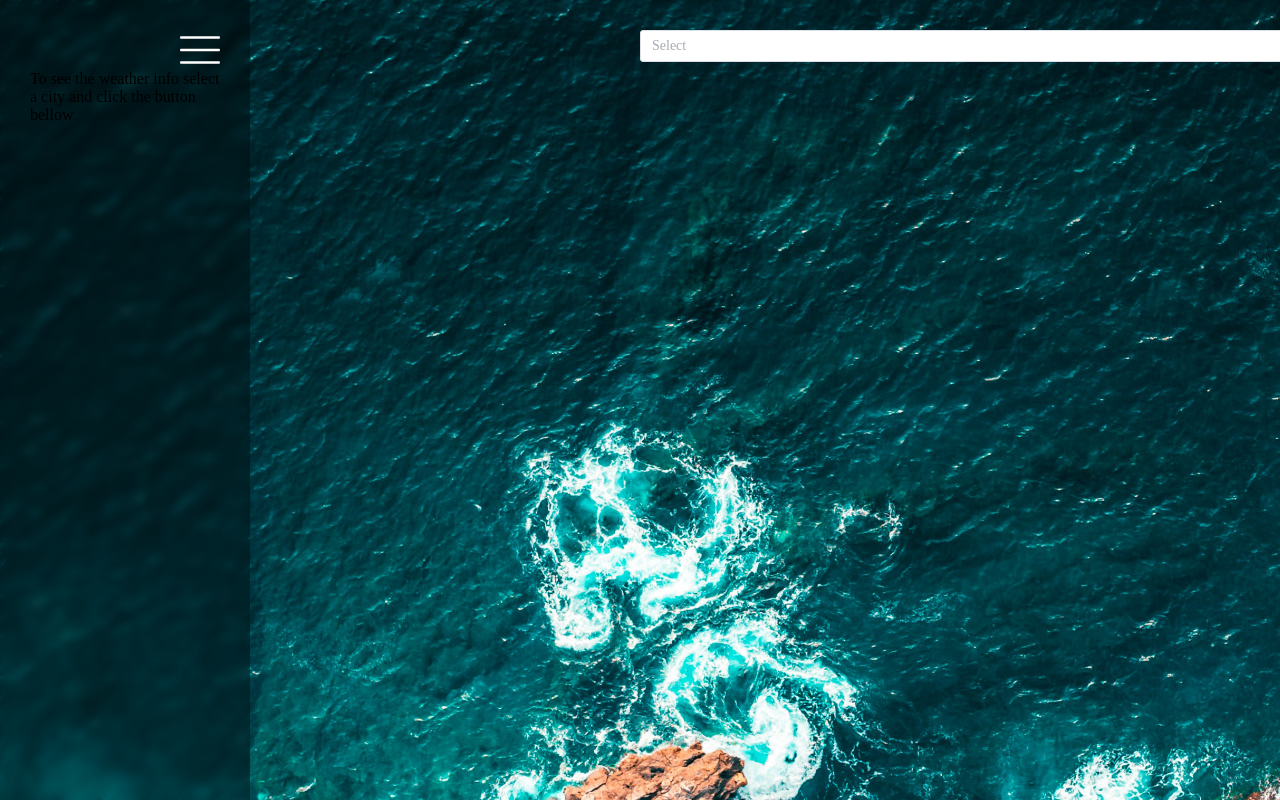
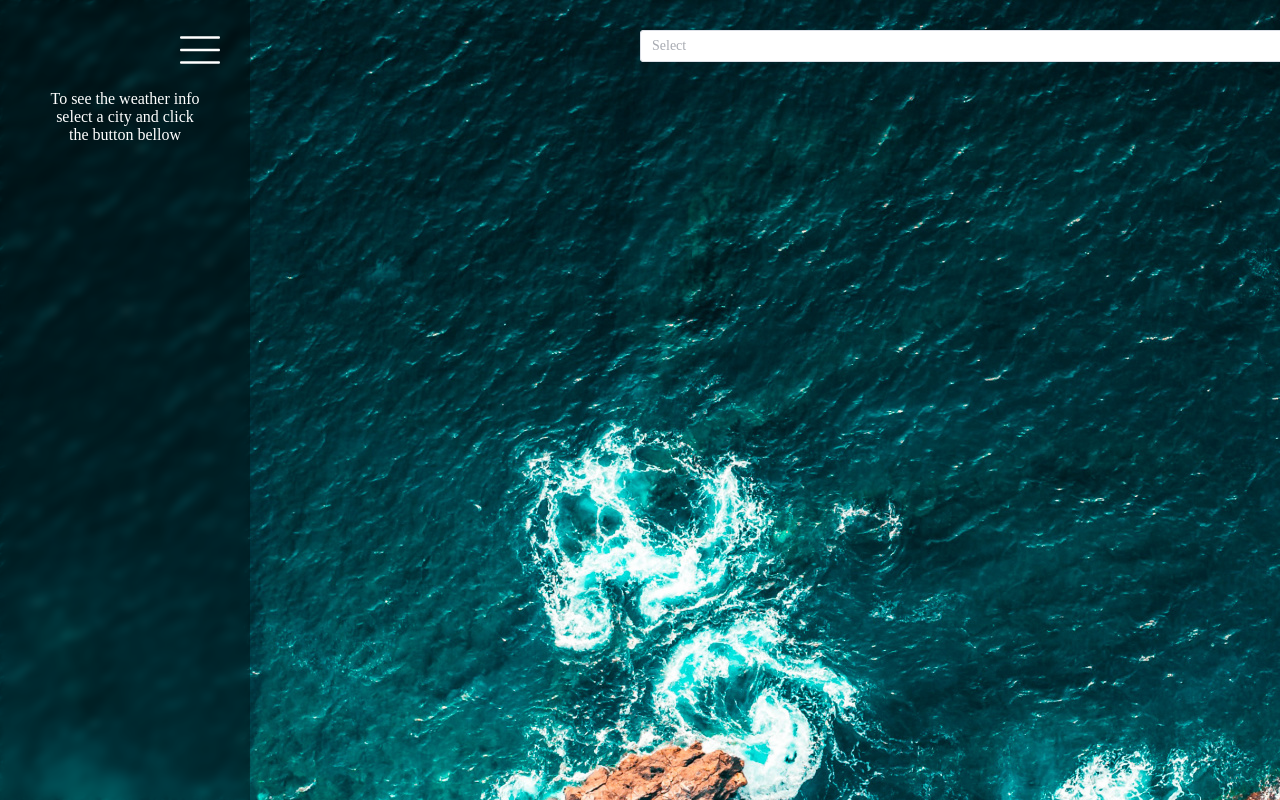
Before and after one commit to anastas4483/weather, a Vue app: page / in a window 1280 px wide. Shown: the top 800 px of the page. Built offline with nearby package versions, Linux system fonts and the light colour scheme.

Commit message:
fix styles

```diff
--- a/src/components/Properties.vue
+++ b/src/components/Properties.vue
@@ -19,7 +19,7 @@ export default defineComponent({
     <div class="temperatureValue">
       <span class="value"> {{ weather.temperature }} </span>°C
     </div>
-    <div class="detail">
+    <div class="detail" :class="{ expanded: isOpen }">
       <span class="property windSpeed">
         <Wind :width="35" />
         <span v-if="isOpen">{{ weather.windSpeed }}</span>
@@ -64,8 +64,12 @@ export default defineComponent({
     flex-direction: column;
     font-size: 20px;
     gap: 30px;
-    align-items: flex-start;
+    align-items: center;
     transition: all ease 0.5s;
+
+    &.expanded {
+      align-items: flex-start;
+    }
 
     .property {
       display: flex;
--- a/src/components/WidgetWeather.vue
+++ b/src/components/WidgetWeather.vue
@@ -18,7 +18,7 @@ export default defineComponent({
   setup() {
     const store = useStore<State>();
     const isOpen = ref(true);
-    const activeName = ref("");
+    const activeName = ref("first");
     const onClickMenu = () => (isOpen.value = !isOpen.value);
     const handleClick = (tab: TabsPaneContext, event: Event) =>
       console.log(tab, event);
@@ -47,10 +47,10 @@ export default defineComponent({
         class="demo-tabs"
         @tab-click="handleClick"
       >
-        <el-tab-pane label="User" name="first">
+        <el-tab-pane label="Current" name="first">
           <Properties :weather="weather" :isOpen="isOpen" />
         </el-tab-pane>
-        <el-tab-pane label="Config" name="second">Config</el-tab-pane>
+        <el-tab-pane label="All day" name="second">Config</el-tab-pane>
       </el-tabs>
       <Properties v-if="city && !isOpen" :weather="weather" :isOpen="isOpen" />
       <div v-if="!city" class="placeholder">
@@ -66,15 +66,20 @@ export default defineComponent({
   height: 100%;
 
   .properties {
+    display: flex;
+    flex-direction: column;
+    align-items: center;
     background-color: rgba(0, 0, 0, 0.359);
     backdrop-filter: blur(4px);
     height: 100%;
-    padding: 30px;
+    padding-top: 30px;
     transition: all ease 0.5s;
     width: 100px;
 
     &.expanded {
       width: 250px !important;
+      align-items: stretch;
+      padding: 30px;
     }
 
     .menuWrapper {
@@ -85,6 +90,12 @@ export default defineComponent({
         cursor: pointer;
       }
     }
+    .placeholder {
+      color: #fff;
+      text-align: center;
+      padding: 15px;
+      padding-top: 20px;
+    }
   }
 }
 </style>
```
